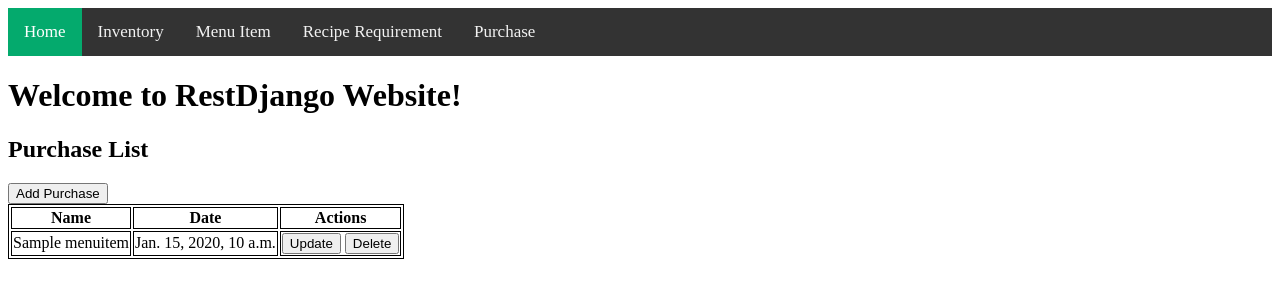
After one commit to ErikMiyoshi/RestDjango, a Django app: page /purchase/list in a window 1280 px wide. The commit adds this page. Shown: the top 300 px of the page. Run offline with Django 5.2, Linux system fonts and the light colour scheme; tables that the repository leaves empty hold one stand-in row (values such as "Sample post").

Commit message:
Creating Purchase class and views

```diff
--- a/djangodelights/inventory/admin.py
+++ b/djangodelights/inventory/admin.py
@@ -1,7 +1,7 @@
 from django.contrib import admin
-from .models import Ingredient, MenuItem, RecipeRequirement
-
+from .models import Ingredient, MenuItem, RecipeRequirement,Purchase
 # Correct model registrations
 admin.site.register(Ingredient)
 admin.site.register(MenuItem)
 admin.site.register(RecipeRequirement)
+admin.site.register(Purchase)
--- a/djangodelights/inventory/models.py
+++ b/djangodelights/inventory/models.py
@@ -40,3 +40,13 @@ class RecipeRequirement(models.Model):
 
     def __str__(self):
         return self.menuitem.name
+
+class Purchase(models.Model):
+    menuitem = models.ForeignKey(MenuItem, on_delete=models.CASCADE)
+    timestamp = models.DateTimeField(auto_now_add=True)
+
+    def get_absolute_url(self):
+        return '/purchase/list'
+
+    def __str__(self):
+        return self.menuitem.name + " " + str(self.timestamp)
--- a/djangodelights/inventory/templates/base.html
+++ b/djangodelights/inventory/templates/base.html
@@ -12,12 +12,13 @@
     <body>
         <div class="topnav">
             <a class="active" href="{% url 'home' %}">Home</a>
-            <a href="{% url 'ingredientlist' %}">Ingredients</a>
+            <a href="{% url 'ingredientlist' %}">Inventory</a>
             <a href="{% url 'menuitemlist' %}">Menu Item</a>
             <a href="{% url 'reciperequirementlist' %}">Recipe Requirement</a>
+            <a href="{% url 'purchaselist' %}">Purchase</a>
         </div>
 
-        <h1>Hello World!</h1>
+        <h1>Welcome to RestDjango Website!</h1>
         {% block content %}
         {% endblock %}
     </body>
--- a/djangodelights/inventory/templates/inventory/menuitem_list.html
+++ b/djangodelights/inventory/templates/inventory/menuitem_list.html
@@ -8,6 +8,7 @@
     <tr>
         <th>Name</th>
         <th>Price</th>
+        <th>Actions</th>
     </tr>
         {% for item in menuitem_list %}
     <tr>
--- /dev/null
+++ b/djangodelights/inventory/templates/inventory/purchase_list.html
@@ -0,0 +1,23 @@
+{% extends 'base.html' %}
+
+{% block content %}
+<h2>Purchase List</h2>
+
+<a href="{% url 'purchasecreate' %}"><button>Add Purchase</button></a>
+<table>
+    <tr>
+        <th>Name</th>
+        <th>Date</th>
+        <th>Actions</th>
+    </tr>
+        {% for item in purchase_list %}
+    <tr>
+        <td>{{ item.menuitem.name }}</td>
+        <td>{{ item.timestamp }}</td>
+        <td><a href="{% url 'purchaseupdate' item.id %}"><button>Update</button></a>
+            <a href="{% url 'purchasedelete' item.id %}"><button>Delete</button></a>
+        </td>
+    </tr>
+        {% endfor %}
+</table>
+{% endblock %}
--- a/djangodelights/inventory/urls.py
+++ b/djangodelights/inventory/urls.py
@@ -18,4 +18,9 @@ urlpatterns = [
     path('reciperequirement/create', views.RecipeRequirementCreate.as_view(), name='reciperequirementcreate'),
     path('reciperequirement/<pk>/update', views.RecipeRequirementUpdate.as_view(), name='reciperequirementupdate'),
     path('reciperequirement/<pk>/delete', views.RecipeRequirementDelete.as_view(), name='reciperequirementdelete'),
+
+    path('purchase/list', views.PurchaseList.as_view(), name='purchaselist'),
+    path('purchase/create', views.PurchaseCreate.as_view(), name='purchasecreate'),
+    path('purchase/<pk>/update', views.PurchaseUpdate.as_view(), name='purchaseupdate'),
+    path('purchase/<pk>/delete', views.PurchaseDelete.as_view(), name='purchasedelete'),
 ]
--- a/djangodelights/inventory/views.py
+++ b/djangodelights/inventory/views.py
@@ -5,8 +5,9 @@ from django.views.generic.edit import CreateView, UpdateView, DeleteView
 from .forms import IngredientCreateForm, IngredientUpdateForm
 from .forms import MenuItemCreateForm, MenuItemUpdateForm
 from .forms import RecipeRequirementCreateForm, RecipeRequirementUpdateForm
+from .forms import PurchaseCreateForm, PurchaseUpdateForm
 
-from .models import Ingredient, MenuItem, RecipeRequirement
+from .models import Ingredient, MenuItem, RecipeRequirement, Purchase
 
 
 # Create your views here.
@@ -32,6 +33,10 @@ class IngredientDelete(DeleteView):
     model = Ingredient
     template_name = "inventory/ingredient_delete_form.html"
     success_url = "/ingredient/list"
+
+def IngredientRestock(request, pk):
+
+    return render(request, "inventory/ingredient_restock.html")
 
 # MenuItem Views
 class MenuItemList(ListView):
@@ -70,3 +75,23 @@ class RecipeRequirementDelete(DeleteView):
     model = RecipeRequirement
     template_name = "inventory/reciperequirement_delete_form.html"
     success_url = "/reciperequirement/list"
+
+
+#Purchase Views
+class PurchaseList(ListView):
+    model = Purchase
+
+class PurchaseCreate(CreateView):
+    model = Purchase
+    template_name = "inventory/purchase_create_form.html"
+    form_class = PurchaseCreateForm
+
+class PurchaseUpdate(UpdateView):
+    model = Purchase
+    template_name = "inventory/purchase_update_form.html"
+    form_class = PurchaseUpdateForm
+
+class PurchaseDelete(DeleteView):
+    model = Purchase
+    template_name = "inventory/purchase_delete_form.html"
+    success_url = "/purchase/list"
```
Also changed, not shown: djangodelights/inventory/forms.py (+12 -1 lines), djangodelights/inventory/templates/inventory/ingredient_restock.html (added, +11 -0 lines), djangodelights/inventory/templates/inventory/purchase_create_form.html (added, +11 -0 lines), djangodelights/inventory/templates/inventory/purchase_delete_form.html (added, +12 -0 lines), djangodelights/inventory/templates/inventory/purchase_update_form.html (added, +11 -0 lines), djangodelights/inventory/migrations/0007_purchase.py (added), djangodelights/inventory/migrations/0008_alter_purchase_timestamp.py (added).
